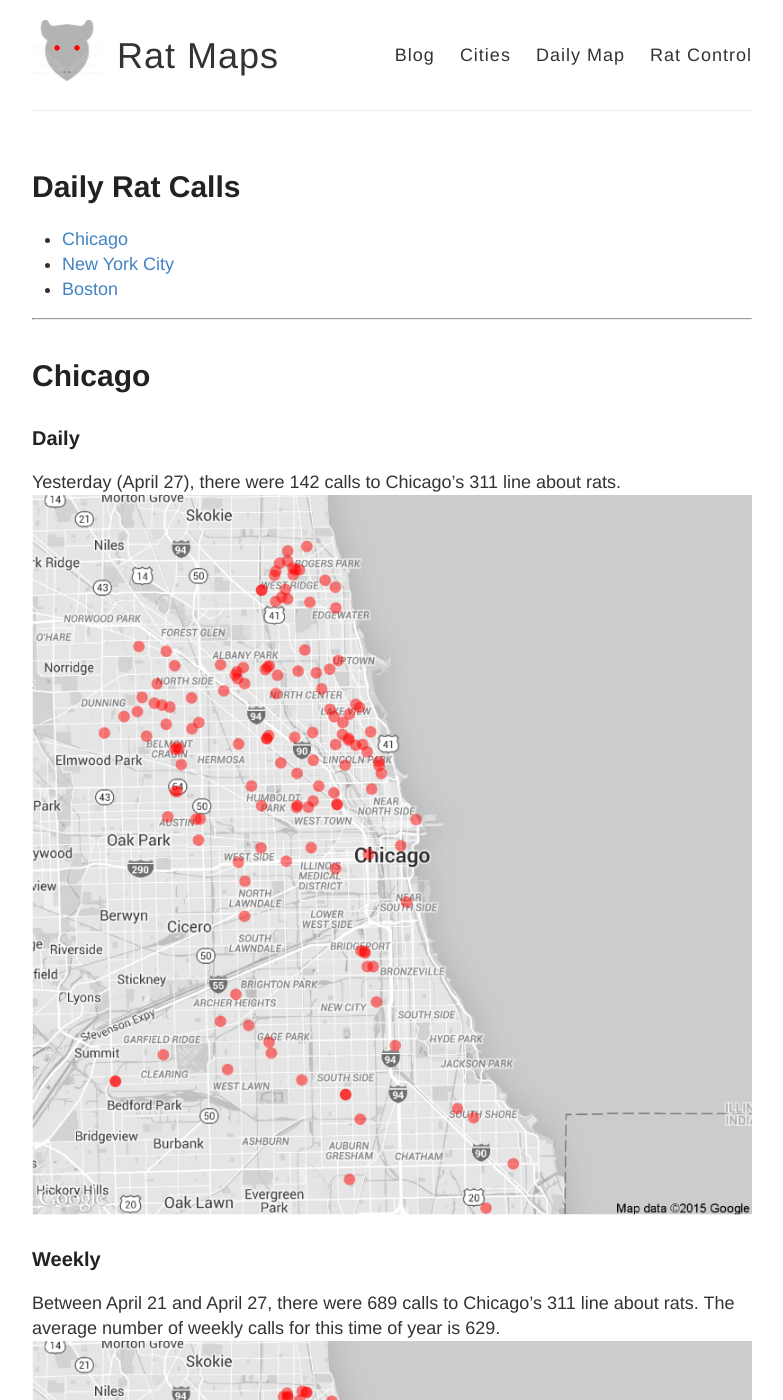
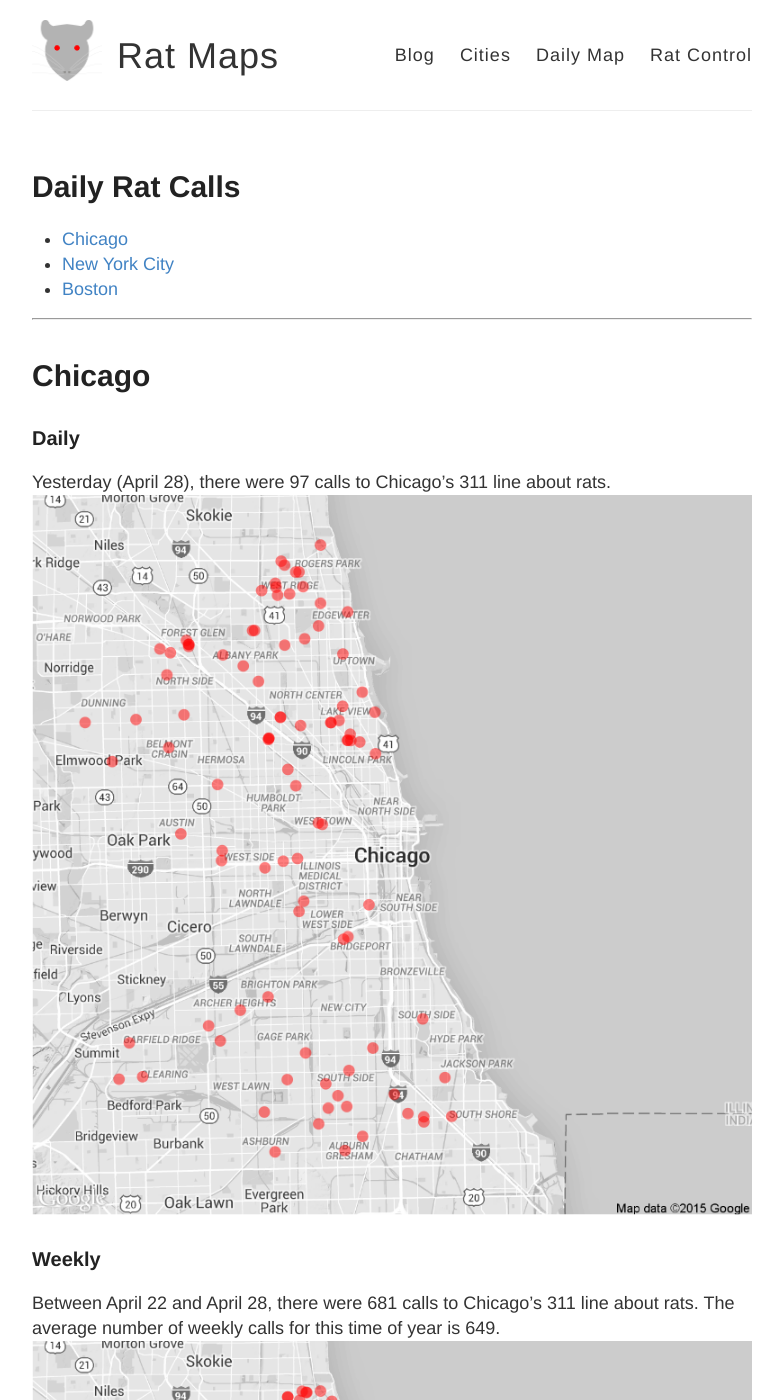
Before and after one commit to DanielHadley/ratmaps, a Jekyll site: the page built from daily.md, in a window 1280 px wide and 1400 px high. Shown: the whole window, without its empty margins (248-1031 px from the left). Built offline with Jekyll 4.4.1, drawn with Linux system fonts in a browser that asks for light colours; comment, search, counter and statistics services are not loaded; some of the changed text lies outside the part shown.

Commit message:
Daily Maps

```diff
--- a/daily.md
+++ b/daily.md
@@ -15,22 +15,22 @@
 
 ### Daily
 
-Yesterday (April 27), there were 142 calls to Chicago's 311 line about rats.
+Yesterday (April 28), there were 97 calls to Chicago's 311 line about rats.
 ![Chicago rat calls to 311 weekly map]({{ site.cityimages }}/daily/Chicago_Rat_Map_Daily.png)
 
 ### Weekly
-Between April 21 and April 27, there were 689 calls to Chicago's 311 line about rats. The average number of weekly calls for this time of year is 629.
+Between April 22 and April 28, there were 681 calls to Chicago's 311 line about rats. The average number of weekly calls for this time of year is 649.
 ![Chicago rat calls to 311 weekly map]({{ site.cityimages }}/daily/Chicago_Rat_Map_Weekly.png)
 ***
 # New York City <a id="nyc"><a>
 
 ### Daily
 
-Yesterday (April 27), there were 0 calls to New York City's 311 line about rats.
+Yesterday (April 28), there were 0 calls to New York City's 311 line about rats.
 ![NYC rat calls to 311 weekly map]({{ site.cityimages }}/daily/NYC_Rat_Map_Daily.png)
 
 ### Weekly
-Between April 21 and April 27, there were 227 calls to New York City's 311 line about rats. The average number of weekly calls for this time of year is 230.
+Between April 22 and April 28, there were 177 calls to New York City's 311 line about rats. The average number of weekly calls for this time of year is 236.
 ![NYC rat calls to 311 weekly map]({{ site.cityimages }}/daily/NYC_Rat_Map_Weekly.png)
 
 Each red dot represents one call about a rat seen in that location. The dots are transparent, so multiple calls from one location will be seen as a solid dot. The usual caveats apply: more calls do not necessarily mean that there are more rats in that location than other parts of the city. A cluster of dots could indicate that one resident is unusually vocal about rodents in his or her neighborhood. Also, more densely populated neighborhoods tend to make more calls to 311.
```
Also changed, not shown: images/pages/daily/Chicago_Rat_Map_Daily.png, images/pages/daily/Chicago_Rat_Map_Weekly.png, images/pages/daily/NYC_Rat_Map_Daily.png, images/pages/daily/NYC_Rat_Map_Weekly.png.
